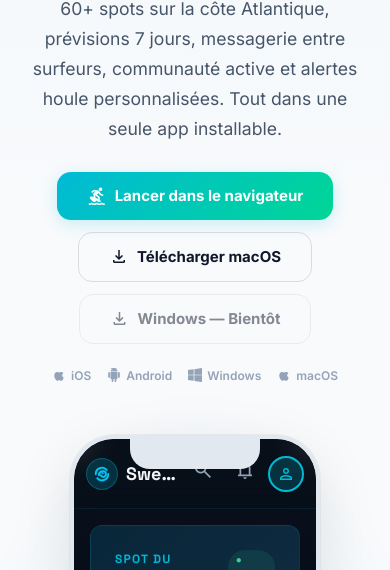
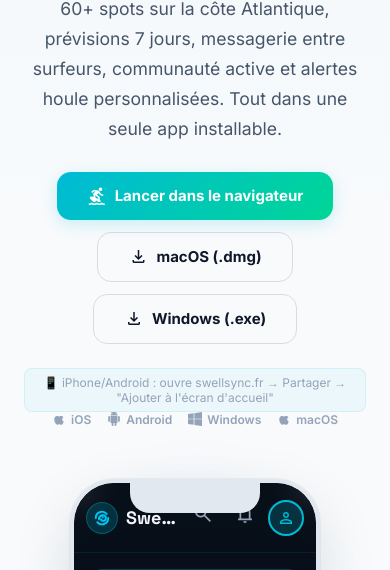
Before and after one commit to 7S3ER3G4IO/swellsync.fr-app, an Electron app: page index.html in a window 390 px wide. Shown: the part 274-844 px from the top of the page. Drawn offline with nearby package versions, Linux system fonts and the light colour scheme; no server answers.

Commit message:
🪟 App Windows + site vitrine mis à jour
- SwellSync-1.0.0.exe (76MB) — app Windows portable
- Site vitrine: boutons macOS (.dmg) + Windows (.exe)
- Instructions iPhone/Android : ajouter à l'écran d'accueil (PWA)

```diff
--- a/index.html
+++ b/index.html
@@ -870,11 +870,17 @@
                     </a>
                     <a href="/downloads/SwellSync-1.0.0.dmg" class="btn-outline" download>
                         <span class="material-symbols-outlined" style="font-size:20px">download</span>
-                        Télécharger macOS
+                        macOS (.dmg)
                     </a>
-                    <span class="btn-outline" style="opacity:0.5;cursor:default">
+                    <a href="/downloads/SwellSync-1.0.0.exe" class="btn-outline" download>
                         <span class="material-symbols-outlined" style="font-size:20px">download</span>
-                        Windows — Bientôt
+                        Windows (.exe)
+                    </a>
+                </div>
+                <div style="margin-top:12px;display:flex;gap:10px;flex-wrap:wrap">
+                    <span
+                        style="font-size:12px;color:var(--text3);padding:6px 12px;border-radius:8px;background:rgba(0,186,214,0.05);border:1px solid rgba(0,186,214,0.1)">
+                        📱 iPhone/Android : ouvre swellsync.fr → Partager → "Ajouter à l'écran d'accueil"
                     </span>
                 </div>
                 <div class="platforms">
```
Also changed, not shown: 1 other file.
